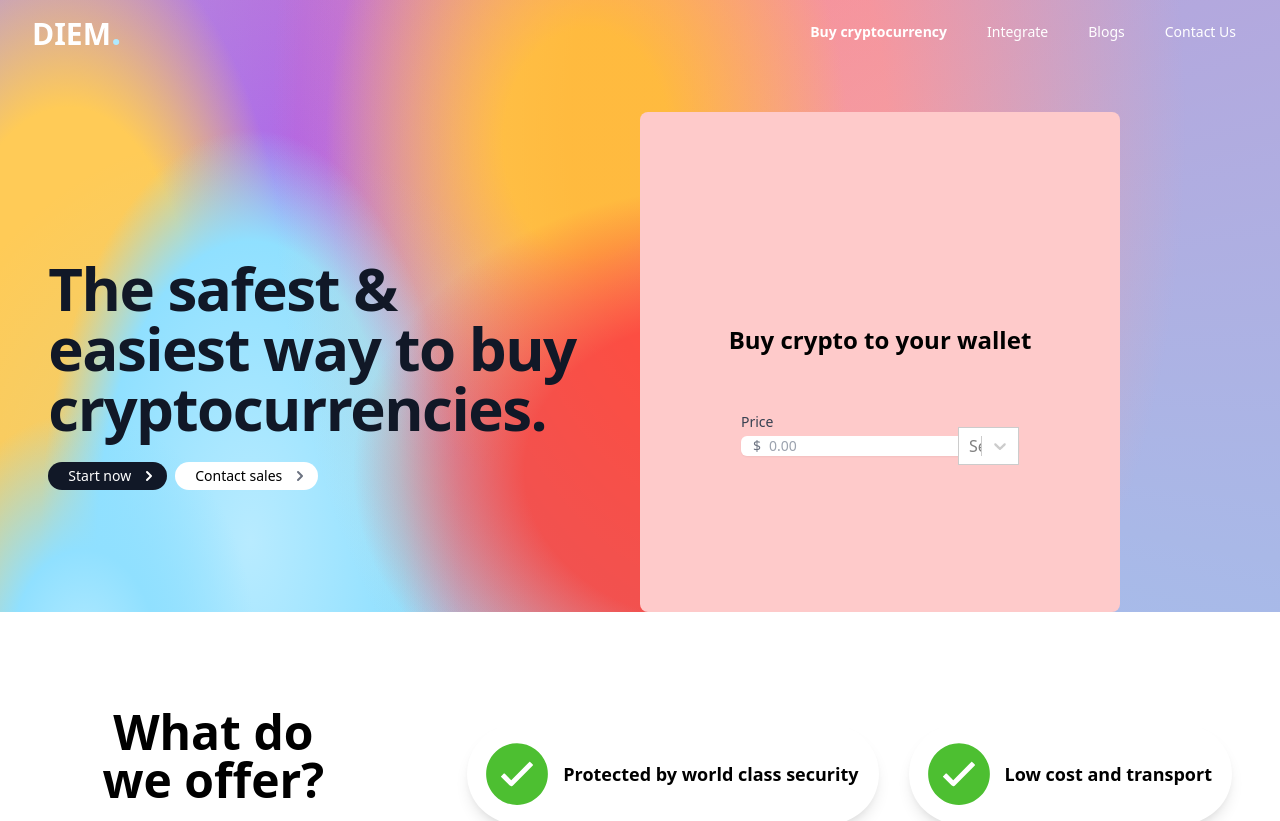
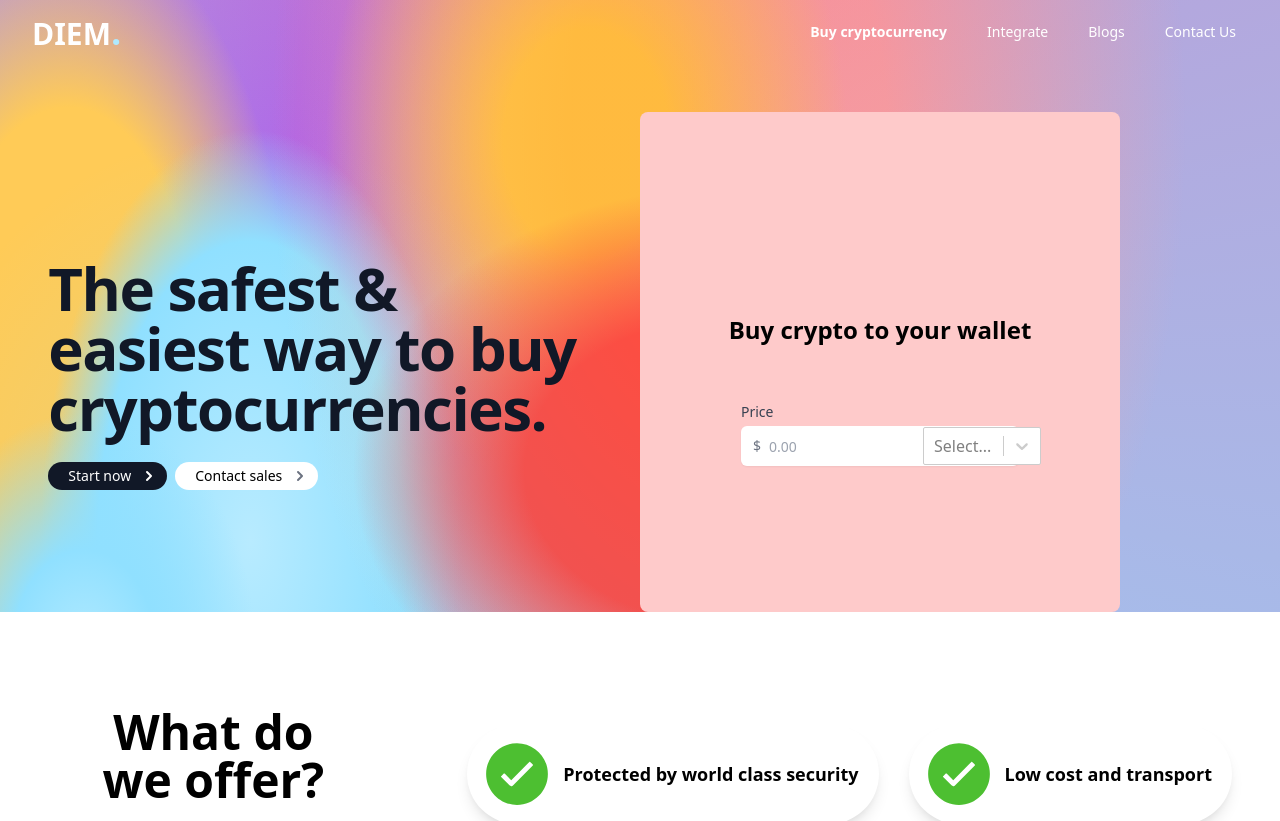
Before and after one commit to chinmxy/diem, a React (Create React App) app: page / in a window 1280 px wide. Shown: the top 821 px of the page. Built offline with nearby package versions, Linux system fonts and the light colour scheme; a web font is replaced by a local one.

Commit message:
changes react select style

```diff
--- a/src/components/Hero/Panel.js
+++ b/src/components/Hero/Panel.js
@@ -19,20 +19,22 @@ const Panel = () => {
         </>
       ),
     },
-    { value: "strawberry", label: "Strawberry" },
+    { value: "st", label: "ST" },
     { value: "vanilla", label: "Vanilla" },
   ];
 
   const customStyles = {
+    // menu: () => ({
+    //   width: 500,
+    // }),
+    input: () => ({
+      width: 100,
+    }),
     option: (provided, state) => ({
       ...provided,
       borderBottom: "1px dotted pink",
       color: state.isSelected ? "red" : "blue",
       padding: 10,
-    }),
-    control: () => ({
-      // none of react-select's styles are passed to <Control />
-      width: 200,
     }),
 
     singleValue: (provided, state) => {
@@ -68,19 +70,17 @@ const Panel = () => {
               type='text'
               name='price'
               id='price'
-              className='focus:ring-indigo-500 focus:border-indigo-500 block w-full pl-7 pr-12 sm:text-sm border-gray-300 rounded-md'
+              className='focus:ring-indigo-500 focus:border-indigo-500 block h-10 w-full pl-7 pr-12 sm:text-sm border-gray-300 rounded-md'
               placeholder='0.00'
             />
-            <div className='absolute inset-y-0 right-0 flex items-center'>
-              <label htmlFor='currency' className='sr-only'>
-                Currency
-              </label>
-
+            <div className='absolute lg:w-24  inset-y-0 right-0 flex items-center'>
               <Select
+                styles={customStyles}
                 options={options}
+                width='200px'
                 theme={(theme) => ({
                   ...theme,
-                  borderRadius: 0,
+                  borderRadius: 2,
                   colors: {
                     ...theme.colors,
                     primary25: "primary25",
```
